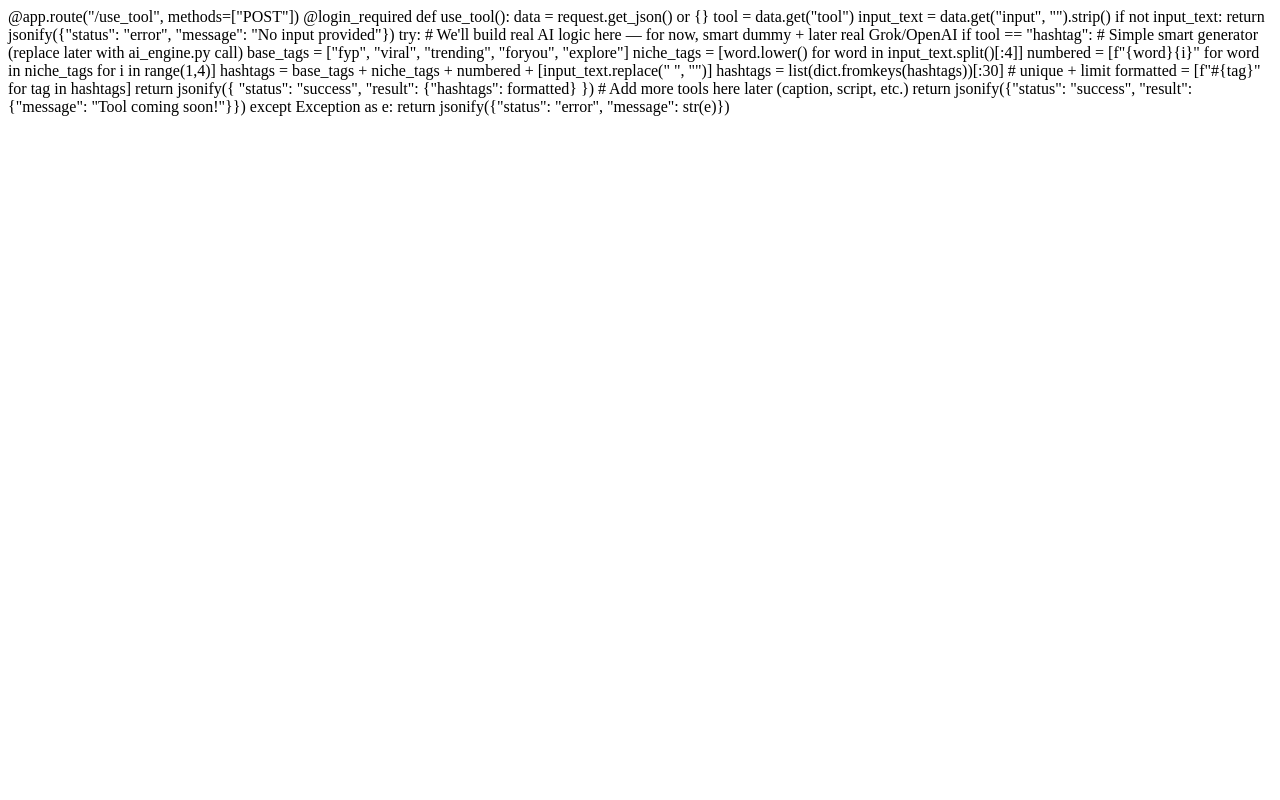
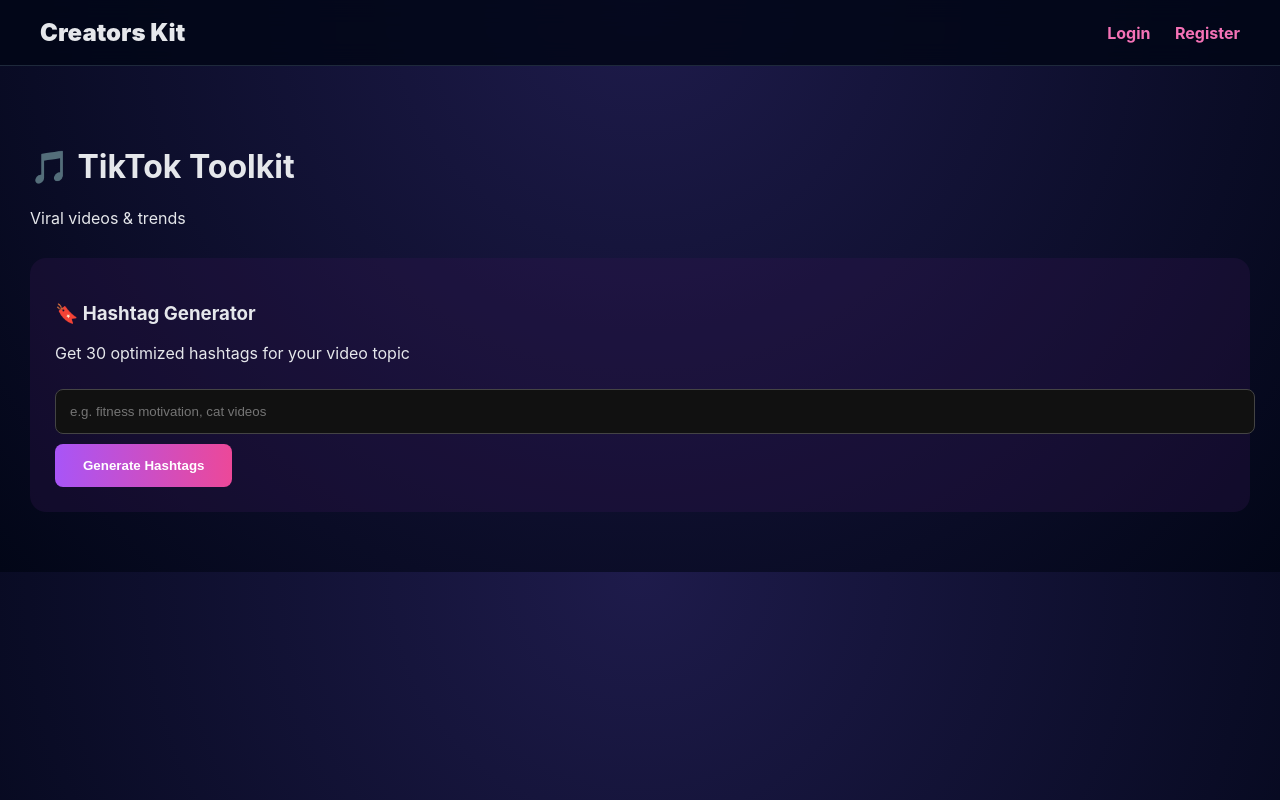
Before and after one commit to drwttierney-wq/Creatorskit, a Flask app: page /platform/tiktok in a window 1280 px wide. Run offline with Flask 3, Linux system fonts and the light colour scheme; the visitor is signed in with stand-in values (Sample User, id 1).

Commit message:
Update tiktok.html

```diff
--- a/templates/tiktok.html
+++ b/templates/tiktok.html
@@ -1,31 +1,66 @@
-@app.route("/use_tool", methods=["POST"])
-@login_required
-def use_tool():
-    data = request.get_json() or {}
-    tool = data.get("tool")
-    input_text = data.get("input", "").strip()
+{% extends 'base.html' %}
+{% block content %}
 
-    if not input_text:
-        return jsonify({"status": "error", "message": "No input provided"})
+<h1 class="page-title">🎵 TikTok Toolkit</h1>
+<p class="subtitle">Viral videos & trends</p>
 
-    try:
-        # We'll build real AI logic here — for now, smart dummy + later real Grok/OpenAI
-        if tool == "hashtag":
-            # Simple smart generator (replace later with ai_engine.py call)
-            base_tags = ["fyp", "viral", "trending", "foryou", "explore"]
-            niche_tags = [word.lower() for word in input_text.split()[:4]]
-            numbered = [f"{word}{i}" for word in niche_tags for i in range(1,4)]
-            hashtags = base_tags + niche_tags + numbered + [input_text.replace(" ", "")]
-            hashtags = list(dict.fromkeys(hashtags))[:30]  # unique + limit
-            formatted = [f"#{tag}" for tag in hashtags]
-            return jsonify({
-                "status": "success",
-                "result": {"hashtags": formatted}
-            })
+<div class="tools-grid">
 
-        # Add more tools here later (caption, script, etc.)
+    <div class="tool-card">
+        <h3>🔖 Hashtag Generator</h3>
+        <p>Get 30 optimized hashtags for your video topic</p>
 
-        return jsonify({"status": "success", "result": {"message": "Tool coming soon!"}})
+        <form id="hashtag-form">
+            <input type="text" id="topic-input" placeholder="e.g. fitness motivation, cat videos" class="input-field" required>
+            <button type="submit" class="generate-btn">Generate Hashtags</button>
+        </form>
 
-    except Exception as e:
-        return jsonify({"status": "error", "message": str(e)})
+        <div id="output" class="output-box" style="display:none;"></div>
+    </div>
+
+    <!-- Add more tool-cards here later (Caption, Script, etc.) -->
+
+</div>
+
+<script>
+    document.getElementById('hashtag-form').addEventListener('submit', async (e) => {
+        e.preventDefault();
+        const input = document.getElementById('topic-input').value;
+        const output = document.getElementById('output');
+        output.style.display = 'block';
+        output.innerHTML = '<p style="color:#aaa;">Generating hashtags...</p>';
+
+        try {
+            const res = await fetch('/use_tool', {
+                method: 'POST',
+                headers: {'Content-Type': 'application/json'},
+                body: JSON.stringify({tool: 'hashtag', input: input})
+            });
+            const data = await res.json();
+
+            if (data.status === 'success') {
+                const hashtags = data.result.hashtags.join(' ');
+                output.innerHTML = `
+                    <h4>Your Hashtags (30 optimized):</h4>
+                    <p class="hashtags">${hashtags}</p>
+                    <button onclick="navigator.clipboard.writeText('${hashtags}')">Copy All</button>
+                `;
+            } else {
+                output.innerHTML = `<p style="color:red;">Error: ${data.message}</p>`;
+            }
+        } catch (err) {
+            output.innerHTML = '<p style="color:red;">Network error — try again</p>';
+        }
+    });
+</script>
+
+<style>
+    .tools-grid { display: grid; gap: 20px; margin-top: 30px; }
+    .tool-card { background: rgba(50,20,80,0.3); padding: 25px; border-radius: 16px; }
+    .input-field { width: 100%; padding: 14px; background: #111; border: 1px solid #444; color: white; border-radius: 8px; margin: 10px 0; }
+    .generate-btn { background: linear-gradient(90deg, #a855f7, #ec4899); padding: 14px 28px; border: none; color: white; border-radius: 8px; cursor: pointer; font-weight: bold; }
+    .output-box { margin-top: 20px; padding: 20px; background: #000; border-radius: 12px; border: 1px solid #333; }
+    .hashtags { font-size: 20px; line-height: 1.8; word-spacing: 12px; }
+</style>
+
+{% endblock %}
```
